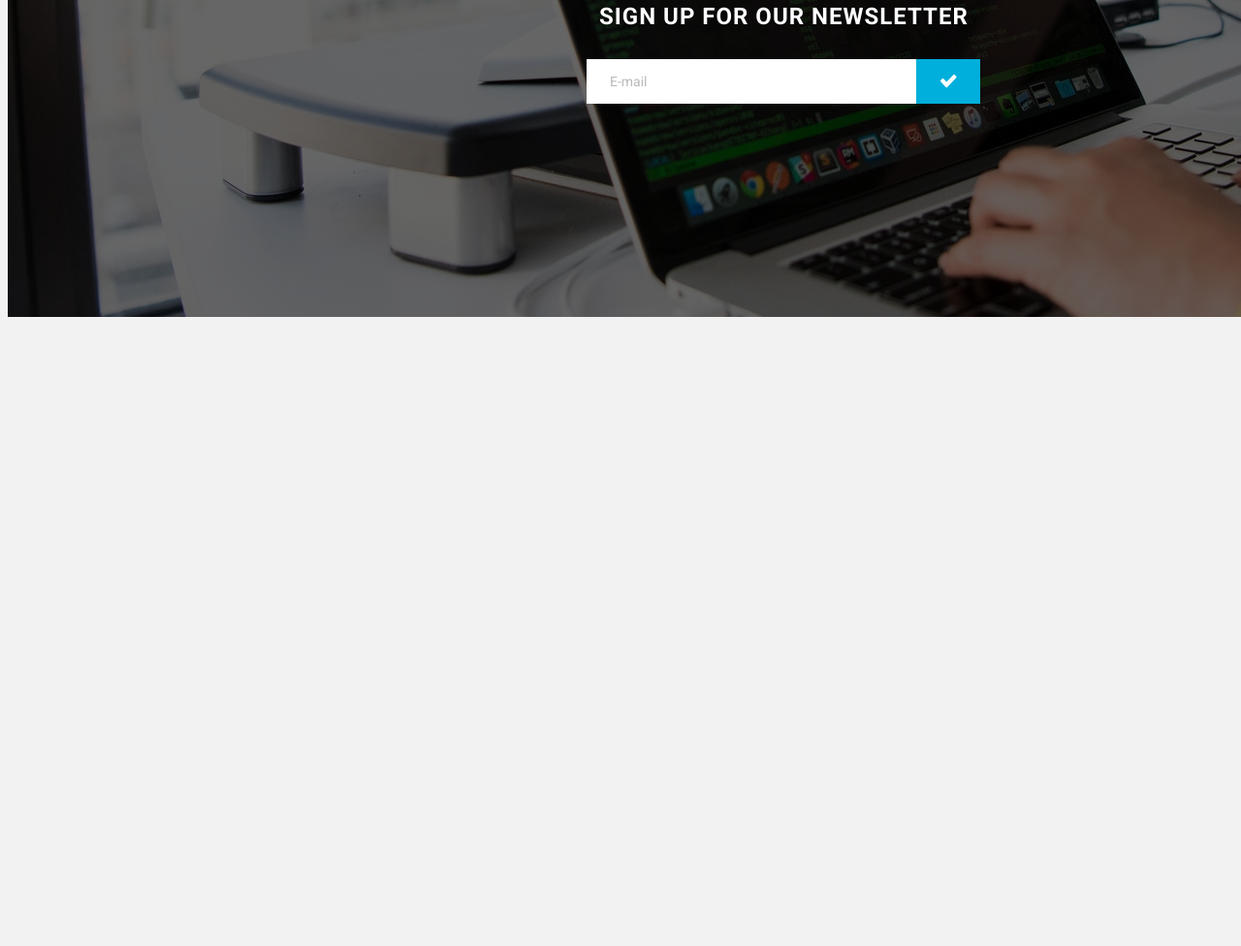
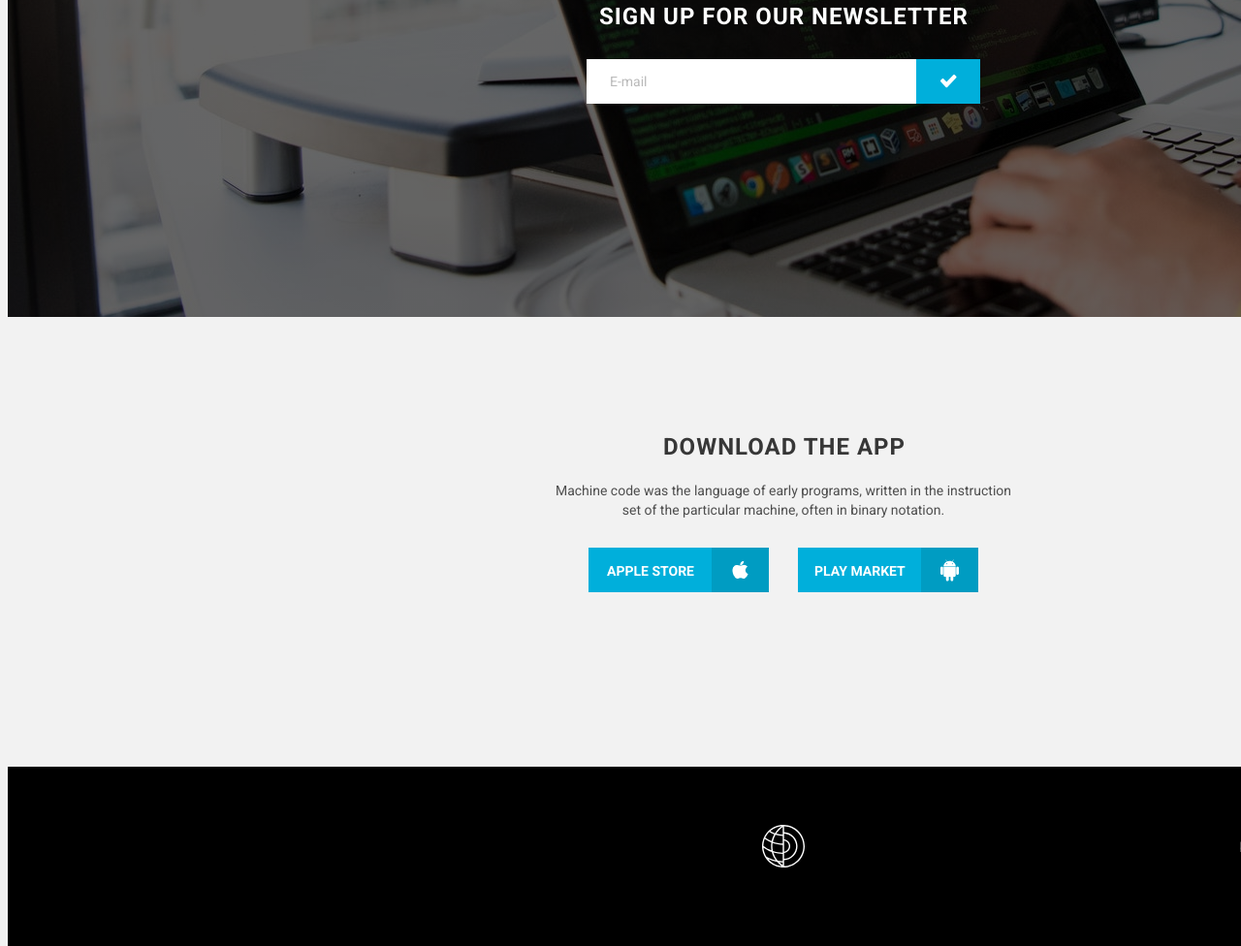
Before and after one commit to KoliverdovLS/webdev, a plain HTML site: page webdev/index.html in a window 1280 px wide. Shown: the part 3129-4105 px from the top of the page at 97% size. Before the commit the page ends 3456 px from the top, so only its background shows below. Drawn offline with Linux system fonts and the light colour scheme.

Commit message:
feat screen 6 (download screen) and logo in header

```diff
--- a/webdev/index.html
+++ b/webdev/index.html
@@ -99,8 +99,33 @@
                     </div>
                 </div>
             </div>
-
+        <div class="scr6">
+            <span class="text-h-scr6"><nobr>download the app</nobr></span>
+            <span class="text-scr6">Machine code was the language of early programs, written in the instruction set of the particular machine, often in binary notation.</span>
+            <div class="app-store-btn">
+                <div class="app-store-btn-block-text">
+                    <div class="text-btn-app-store">apple store</div>
+                </div>
+                <div class="app-store-btn-block-img">
+                    <div class="app-store-icon"> <img src="assets/icon-apple.png"></div>
+                </div>
+            </div>
+            <div class="play-market-btn">
+                <div class="play-market-btn-block-text"><div class="play-market-btn-text">play market</div></div>
+                <div class="play-market-btn-block-img">
+                    <div class="play-market-icone"><img src="assets/icon-android.png"></div>
+                </div>
+            </div>
         </div>
+        <footer>
+            <div class="logo-in-footer"><img src="assets/logo.svg"> </div>
+            <div class="by-tonyyem">by TonYem for RSS at 2020</div>
+            <div class="credits"></div>
+            <div class="separ"></div>
+            <div class="privacy"></div>
+            <div class="separ2"></div>
+            <div class="our-teams"></div>
+        </footer>
     </div>
 </body>
 </html>
--- a/webdev/style.css
+++ b/webdev/style.css
@@ -1,3 +1,282 @@
+
+.by-tonyyem {
+    position: absolute;
+    width: 170px;
+    height: 20px;
+    left: 1270px;
+    top: 74px;
+
+    /* body-14-reg */
+
+    font-family: Roboto;
+    font-style: normal;
+    font-weight: normal;
+    font-size: 14px;
+    line-height: 140%;
+    /* identical to box height, or 20px */
+
+    text-align: center;
+
+    color: #818181;
+}
+
+.logo-in-footer {
+    /* logo */
+
+
+    position: absolute;
+    width: 44px;
+    height: 45px;
+    left: 778px;
+    top: 60px;
+}
+
+footer {
+    position: absolute;
+    width: 1600px;
+    height: 185px;
+    top: 3920px;
+
+    background: #000000;
+}
+
+.text-scr6 {
+    position: absolute;
+    width: 480px;
+    height: 40px;
+    left: 560px;
+    top: 169px;
+
+    /* body-14-reg */
+
+    font-family: Roboto;
+    font-style: normal;
+    font-weight: normal;
+    font-size: 14px;
+    line-height: 20px;
+    /* or 20px */
+
+    display: flex;
+    align-items: center;
+    text-align: center;
+
+    color: #4E4E4E;
+}
+
+.text-h-scr6 {
+    position: absolute;
+    width: 250px;
+    height: 28px;
+    left: 676px;
+    top: 120px;
+
+    /* h2-24-bold */
+
+    font-family: Roboto;
+    font-style: normal;
+    font-weight: bold;
+    font-size: 24px;
+    line-height: 28px;
+    display: flex;
+    align-items: flex-end;
+    text-align: center;
+    letter-spacing: 1px;
+    text-transform: uppercase;
+
+    color: #373737;
+
+}
+
+.play-market-btn-block-text:hover {
+    background: #009CC2;
+}
+
+.play-market-btn-text {
+    position: absolute;
+    width: 94px;
+    height: 16px;
+    left: 17px;
+    top: calc(50% - 16px/2 + 1px);
+
+    font-family: Roboto;
+    font-style: normal;
+    font-weight: bold;
+    font-size: 14px;
+    line-height: 16px;
+    display: flex;
+    align-items: flex-end;
+    text-align: center;
+    text-transform: uppercase;
+
+    color: #FFFFFF;
+}
+
+.play-market-btn-block-text {
+    position: static;
+    width: 127px;
+    height: 46px;
+    left: 0px;
+    top: 0px;
+
+    background: #00AFDB;
+    border-radius: 0px;
+
+    /* Inside Auto Layout */
+
+    flex: none;
+    order: 0;
+    align-self: center;
+    margin: 0px 0px;
+
+}
+
+.play-market-icone {
+    position: absolute;
+    width: 20px;
+    height: 23px;
+    right: 20px;
+    top: calc(50% - 23px/2 + 0.5px);
+
+}
+
+.play-market-btn-block-img {
+    position: static;
+    width: 59px;
+    height: 46px;
+    left: 127px;
+    top: 0px;
+
+    background: #009CC2;
+    border-radius: 0px;
+
+    /* Inside Auto Layout */
+
+    flex: none;
+    order: 1;
+    align-self: center;
+    margin: 0px 0px;
+}
+
+.play-market-btn-block-text {
+    position: static;
+    width: 127px;
+    height: 46px;
+    left: 0px;
+    top: 0px;
+
+    background: #00AFDB;
+    border-radius: 0px;
+
+    /* Inside Auto Layout */
+
+    flex: none;
+    order: 0;
+    align-self: center;
+    margin: 0px 0px;
+}
+
+.play-market-btn {
+    display: flex;
+    flex-direction: row;
+    padding: 0px;
+    cursor: pointer;
+
+    position: absolute;
+    width: 186px;
+    height: 46px;
+    left: 815px;
+    top: 238px;
+}
+
+.app-store-btn-block-text:hover {
+    background: #009CC2;
+}
+
+.text-btn-app-store {
+    position: absolute;
+    width: 91px;
+    height: 16px;
+    left: 19px;
+    top: calc(50% - 16px/2 + 1px);
+
+    font-family: Roboto;
+    font-style: normal;
+    font-weight: bold;
+    font-size: 14px;
+    line-height: 16px;
+    display: flex;
+    align-items: flex-end;
+    text-align: center;
+    text-transform: uppercase;
+
+    color: #FFFFFF;
+}
+
+.app-store-icon {
+    position: absolute;
+    width: 17px;
+    height: 20px;
+    right: 21px;
+    top: calc(50% - 20px/2);
+}
+
+.app-store-btn-block-img {
+    position: static;
+    width: 59px;
+    height: 46px;
+    left: 127px;
+    top: 0px;
+
+    background: #009CC2;
+    border-radius: 0px;
+
+    /* Inside Auto Layout */
+
+    flex: none;
+    order: 1;
+    align-self: center;
+    margin: 0px 0px;
+}
+
+.app-store-btn-block-text {
+    position: static;
+    width: 127px;
+    height: 46px;
+    left: 0px;
+    top: 0px;
+
+    background: #00AFDB;
+    border-radius: 0px;
+
+    /* Inside Auto Layout */
+
+    flex: none;
+    order: 0;
+    align-self: center;
+    margin: 0px 0px;
+}
+
+.app-store-btn {
+    display: flex;
+    flex-direction: row;
+    padding: 0px;
+    cursor: pointer;
+
+    position: absolute;
+    width: 186px;
+    height: 46px;
+    left: 599px;
+    top: 238px;
+}
+
+.scr6 {
+    position: absolute;
+    width: 1600px;
+    height: 464px;
+    top: 3456px;
+
+}
+
 .btn-submit-scr5-ok {
     position: absolute;
     width: 16.52px;
@@ -63,7 +342,6 @@ input {
 
 }
 
-
 .email-block-scr5 {
     position: absolute;
     width: 406px;
@@ -112,8 +390,6 @@ input {
     top: 2932px;
     overflow: hidden;
 }
-
-
 
 .img-bg-scr5 {
     position: absolute;
```
Also changed, not shown: webdev/assets/icon-android.png (added), webdev/assets/icon-apple.png (added).
